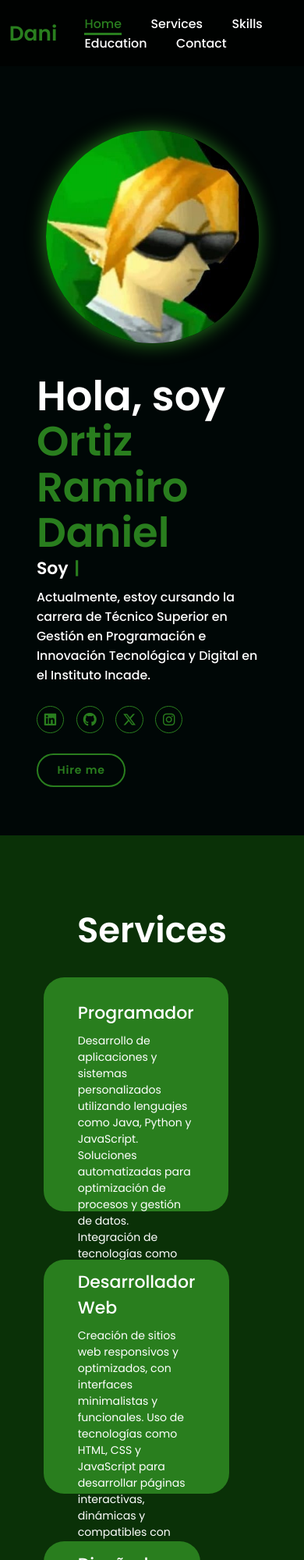
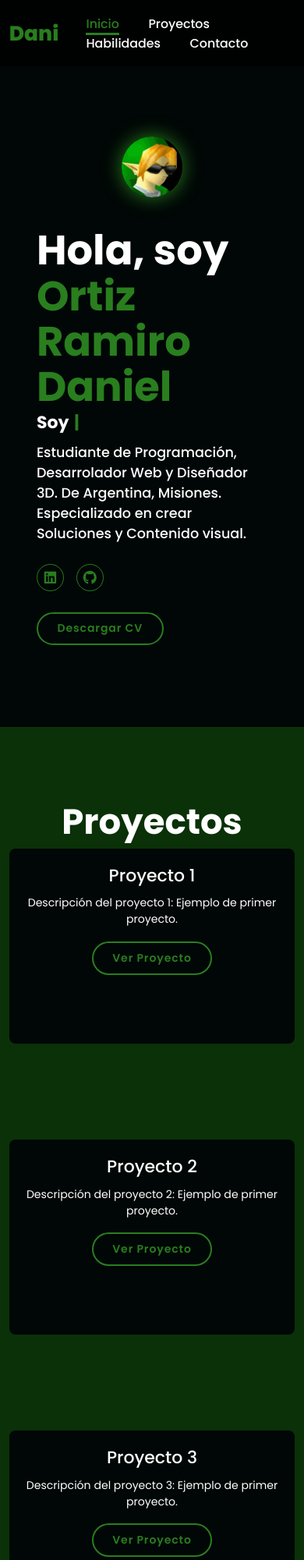
Before and after one commit to DaniOr27/Portafolio-Oficial, a plain HTML site: page index.html in a window 390 px wide. Shown: the top 2000 px of the page at 78% size. Drawn offline with Linux system fonts and the light colour scheme.

Commit message:
Add files via upload

```diff
--- a/index.html
+++ b/index.html
@@ -1,5 +1,3 @@
-<!-- !!Si sos Alejo y lees esto me debes un vino¡¡ -->
-
 <!DOCTYPE html>
 <html lang="en">
 <head>
@@ -7,6 +5,9 @@
     <meta name="viewport" content="width=device-width, initial-scale=1.0">
     <link rel="stylesheet" href="https://cdnjs.cloudflare.com/ajax/libs/font-awesome/6.6.0/css/all.min.css" integrity="sha512-Kc323vGBEqzTmouAECnVceyQqyqdsSiqLQISBL29aUW4U/M7pSPA/gEUZQqv1cwx4OnYxTxve5UMg5GT6L4JJg==" crossorigin="anonymous" referrerpolicy="no-referrer" />
     <link rel="stylesheet" href="styles.css">
+    <link rel="preconnect" href="https://fonts.googleapis.com">
+    <link rel="preconnect" href="https://fonts.gstatic.com" crossorigin>
+    <link href="https://fonts.googleapis.com/css2?family=Onest:wght@100..900&family=Poppins:ital,wght@0,100;0,200;0,300;0,400;0,500;0,600;0,700;0,800;0,900;1,100;1,200;1,300;1,400;1,500;1,600;1,700;1,800;1,900&family=Quicksand:wght@300..700&display=swap" rel="stylesheet">
     <title>Portfolio Web</title>
 </head>
 <body>
@@ -14,11 +15,10 @@
         <a href="#" class="logo">Dani</a>
 
         <nav class="navbar">
-            <a href="#home" class="active">Home</a>
-            <a href="#services">Services</a>
-            <a href="#skills">Skills</a>
-            <a href="#education">Education</a>
-            <a href="#contact">Contact</a>
+            <a href="#home" class="active">Inicio</a>
+            <a href="#projects">Proyectos</a>
+            <a href="#skills">Habilidades</a>
+            <a href="#contact">Contacto</a>
         </nav>
     </header>
 
@@ -29,22 +29,41 @@
         <div class="home-content">
             <h1>Hola, soy <span>Ortiz Ramiro Daniel</span></h1>
             <h3 class="typing-text">Soy <span></span></h3>
-            <p>Actualmente, estoy cursando la carrera de Técnico Superior en Gestión en Programación e Innovación Tecnológica y Digital en el Instituto Incade.</p>
+            <p>Estudiante de Programación, Desarrolador Web y Diseñador 3D. De Argentina, Misiones. Especializado en crear Soluciones y Contenido visual.</p>
 
             <div class="social-icon">
                 <a href="https://www.linkedin.com/in/ramiro-daniel-ortiz-b2b114328/"><i class="fa-brands fa-linkedin"></i></a>
                 <a href="https://github.com/DaniOrPerf"><i class="fa-brands fa-github"></i></a>
-                <a href="https://x.com/dnior27"><i class="fa-brands fa-x-twitter"></i></a>
-                <a href="https://www.instagram.com/dnior27/"><i class="fa-brands fa-instagram"></i></a>
             </div>
 
-            <a href="#" class="btn">Hire me</a>
+            <a href="assets/CV ORTIZ Ramiro Daniel.pdf" class="btn">Descargar CV</a>
 
         </div>
     </section>
 
-    <section class="services" id="services">
-        <h2 class="heading">Services</h2>
+    <section class="projects" id="projects">
+        <h2 class="section-title">Proyectos</h2>
+        <div class="project-list">
+            <div class="project-item">
+                <h4>Proyecto 1</h4>
+                <p>Descripción del proyecto 1: Ejemplo de primer proyecto.</p>
+                <a href="https://github.com/DaniOrPerf" class="btn">Ver Proyecto</a>
+            </div>
+            <div class="project-item">
+                <h4>Proyecto 2</h4>
+                <p>Descripción del proyecto 2: Ejemplo de primer proyecto.</p>
+                <a href="https://github.com/DaniOrPerf" class="btn">Ver Proyecto</a>
+            </div>
+            <div class="project-item">
+                <h4>Proyecto 3</h4>
+                <p>Descripción del proyecto 3: Ejemplo de primer proyecto.</p>
+                <a href="https://github.com/DaniOrPerf" class="btn">Ver Proyecto</a>
+            </div>
+        </div>
+    </section>
+
+    <!-- <section class="services" id="services">
+        <h2 class="heading">Servicios</h2>
 
         <div class="services-container">
             <div class="services-box">
@@ -77,7 +96,7 @@
                 </div>
             </div>
         </div>
-    </section>
+    </section> -->
 
     <section class="skills" id="skills">
         <h2 class="heading">Skills</h2>
@@ -160,65 +179,17 @@
         </div>
     </section>
 
-    <section class="education" id="education">
-        <h2 class="heading">My <span>Education</span></h2>
-        <div class="timeline">
-            <div class="container right">
-                <div class="content">
-                    <div class="tag">
-                        <h2>Facultad</h2>
-                    </div>
-                    <div class="decs">
-                        <p>Instituto Incade: Actualmente cursando la carrera de Técnico Superior en Gestión en Programación e Innovación Tecnológica y Digital.
-                        </p>
-                    </div>
-                </div>
-            </div>
-            <div class="container left">
-                <div class="content">
-                    <div class="tag">
-                        <h2>Secundaria</h2>
-                    </div>
-                    <div class="decs">
-                        <p>EPET N1 "Industrial": Obtención del título de Técnico en Informática, consolidando una sólida base en el área tecnológica.</p>
-                    </div>
-                </div>
-            </div>
-            <div class="container right">
-                <div class="content">
-                    <div class="tag">
-                        <h2>Talleres</h2>
-                    </div>
-                    <div class="decs">
-                        <p>CFPN1 (Centro de Formación Profesional Número 1): Completé un taller donde obtuve el título de Técnico en Reparación de PC y Redes, adquiriendo habilidades prácticas esenciales en la reparación y mantenimiento de sistemas informáticos.</p>
-                    </div>
-                </div>
-            </div>
-            <div class="container left">
-                <div class="content">
-                    <div class="tag">
-                        <h2>Otros</h2>
-                    </div>
-                    <div class="decs">
-                        <p>Domestika: Obtención del título de Diseñador 3D con Blender, donde desarrollé competencias en diseño y modelado 3D.
-                        Desarrollo Web: Finalicé un curso que me otorgó el título de Desarrollador Web, lo que me permitió adquirir conocimientos fundamentales en programación y diseño de sitios web.</p>
-                    </div>
-                </div>
-            </div>
-        </div>
-    </section>
-
     <section class="contact" id="contact">
-        <h2 class="heading">Contact <span>Me</span></h2>
+        <h2 class="heading">Contacto</h2>
         <form action="">
             <div class="input-box">
-                <input type="text" name="name" placeholder="Name" required>
+                <input type="text" name="name" placeholder="Nombre" required>
                 <input type="email" placeholder="Email" required>
-                <input type="number" placeholder="Phone Number" required>
-                <input type="text" placeholder="Subject">
+                <input type="number" placeholder="Número de celular" required>
+                <input type="text" placeholder="Asunto">
             </div>
-            <textarea name="" id="" cols="30" rows="10" placeholder="Your Message"></textarea>
-            <input type="submit" value="Send Message" class="btn">
+            <textarea name="" id="" cols="30" rows="10" placeholder="Mensaje"></textarea>
+            <input type="submit" value="Enviar" class="btn">
         </form>
     </section>
 
@@ -226,8 +197,6 @@
         <div class="social">
             <a href="https://www.linkedin.com/in/ramiro-daniel-ortiz-b2b114328/"><i class="fa-brands fa-linkedin"></i></a>
             <a href="https://github.com/DaniOrPerf"><i class="fa-brands fa-github"></i></a>
-            <a href="https://x.com/dnior27"><i class="fa-brands fa-x-twitter"></i></a>
-            <a href="https://www.instagram.com/dnior27/"><i class="fa-brands fa-instagram"></i></a>
         </div>
         <ul class="list">
             <li><a href="#">FAQ</a></li>
--- a/styles.css
+++ b/styles.css
@@ -1,4 +1,4 @@
-@import url('https://fonts.googleapis.com/css2?family=Poppins:wght@100;200;300;400;500;600&display=swap');
+@import url('https://fonts.googleapis.com/css2?family=Onest:wght@100..900&display=swap');
 
 *{
     margin: 0;
@@ -169,7 +169,7 @@ span{
 }
 
 .home-content p{
-    font-size: 1.8rem;
+    font-size: 2rem;
     font-weight: 500;
 }
 
@@ -292,10 +292,13 @@ span{
         font-size: 5rem;
     }
     .home-img img{
-        width: 70vw;
-        margin-top: 4rem;
+    position: relative;
+    width: 20vw; /* Ajusta el tamaño aquí */
+    border-radius: 50%;
+    box-shadow: 0 0 25px var(--main-color);
+    cursor: pointer;
+}
 
-    }
 }
 
 /* services section */
@@ -372,6 +375,7 @@ span{
     }
 }
 
+
 /* skills section */
 
 .skills{
@@ -383,7 +387,7 @@ span{
     color: var(--text-color);
     border-radius: 1rem;
     padding: 2rem;
-    width: 70%;
+    width: 80%;
     margin: auto;
     margin-top: 2rem;
 }
@@ -699,6 +703,8 @@ footer .copyright{
     color: black;
 }
 
+
+
 @media (max-width:1285px){
     html{
         font-size: 55%;
@@ -740,3 +746,41 @@ footer .copyright{
         opacity: 0;
     }
 }
+
+.projects{
+    background: var(--second-bg-color);
+}
+
+.section-title{
+    font-size: 45px;
+    text-align: center;
+}
+
+.project-list {
+    display: flex; /* Utiliza flexbox */
+    justify-content: center; /* Centrar los recuadros */
+    flex-wrap: wrap; /* Permitir que se ajusten en varias filas */
+    gap: 4rem; /* Espaciado entre los recuadros */
+}
+
+.project-item h4{
+    font-size: 2.5rem;
+    font-weight: 500;
+    margin-bottom: 1rem;
+}
+
+.project-item p {
+    margin-bottom: 2rem;
+    font-size: 1.6rem;
+    font-weight: 400;
+}
+.project-item {
+    background: var(--bg-color); /* Fondo oscuro para los proyectos */
+    padding: 2rem; /* Espaciado interno */
+    border-radius: 8px; /* Bordes redondeados */
+    width: 500px; /* Ancho del recuadro del proyecto */
+    height: 250px;
+
+    text-align: center; /* Centrar texto dentro del recuadro */
+    margin-bottom: 10rem; /* Separar los recuadros */
+}
```
Also changed, not shown: 1 other file.
